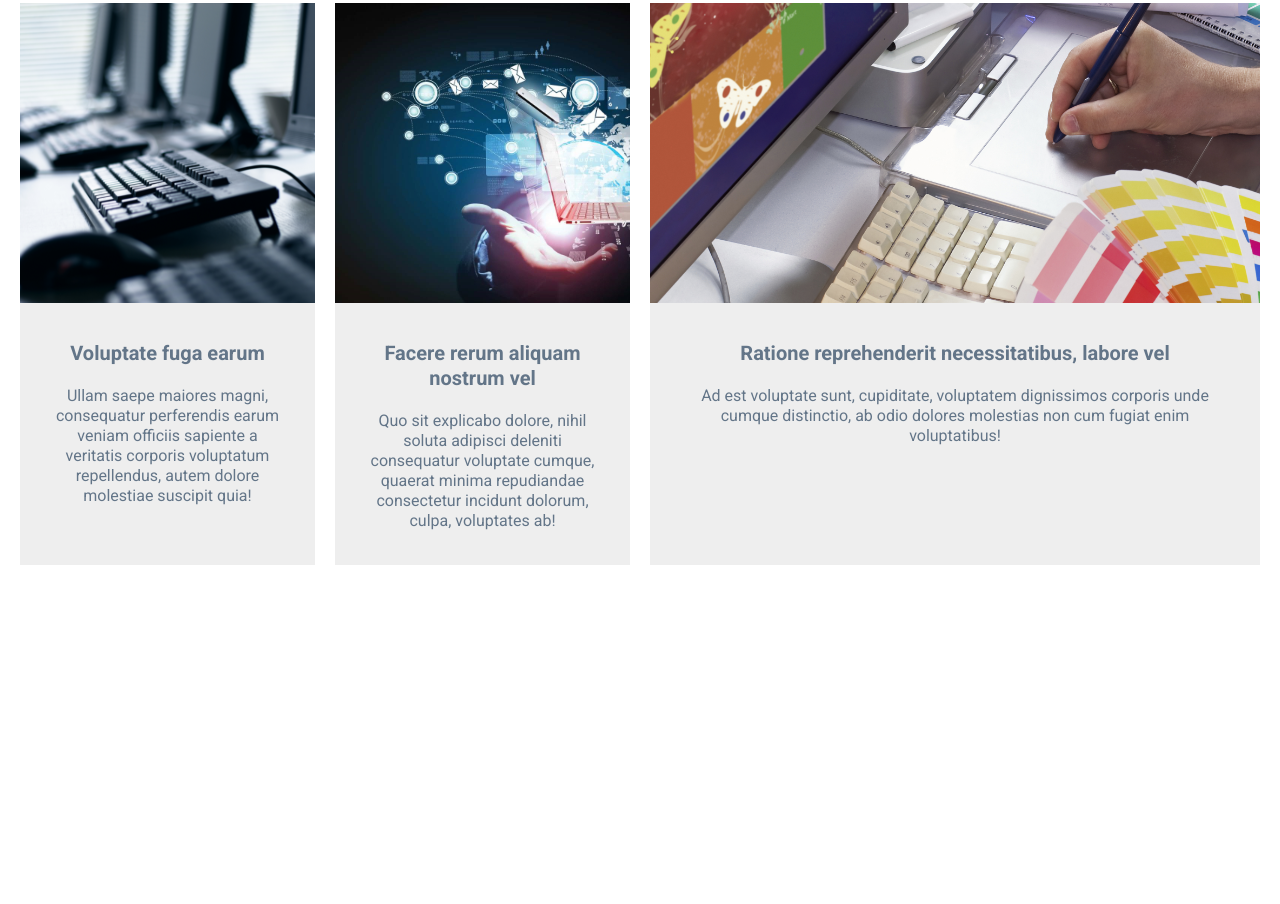
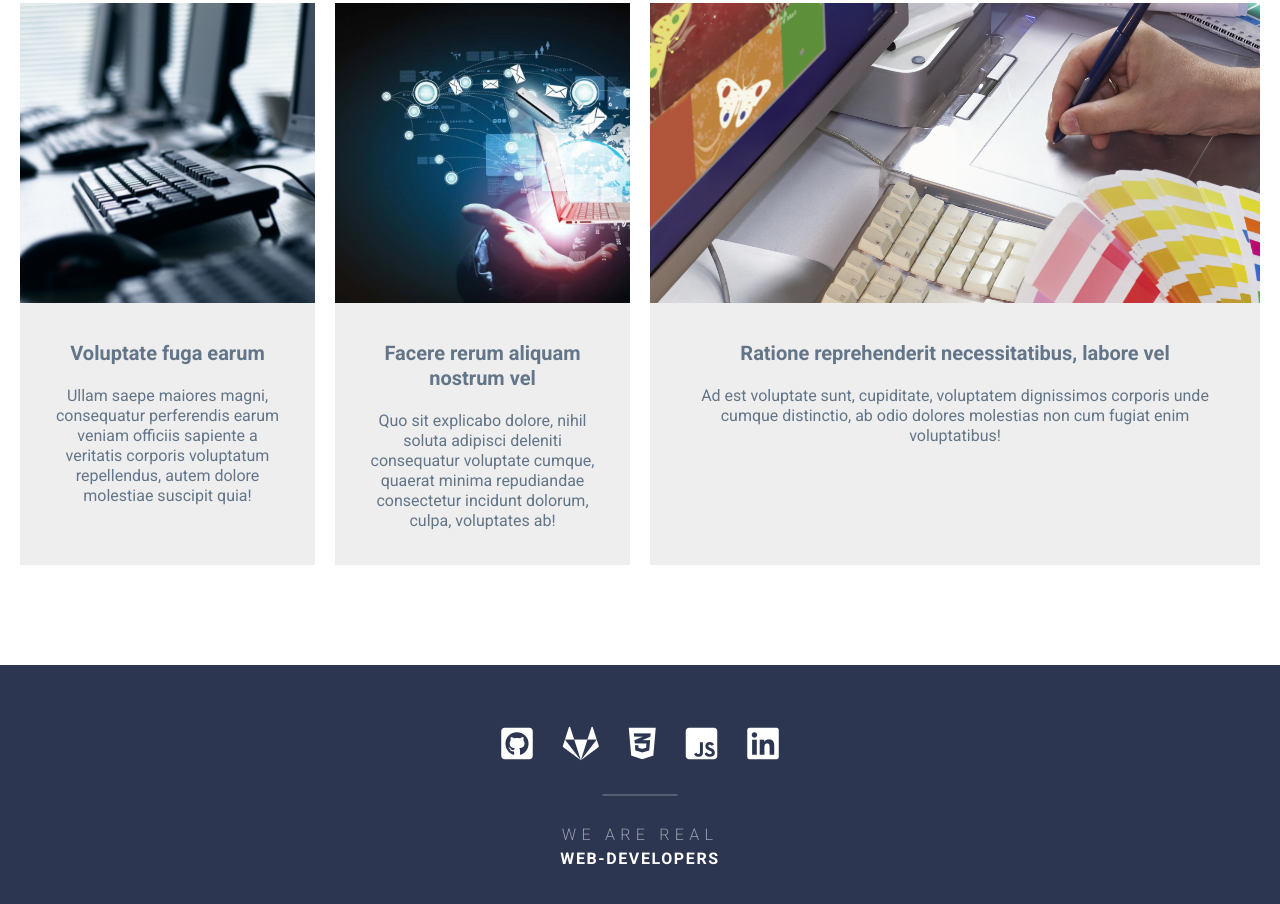
Before and after one commit to teresik/final_project, a website: page index.html in a window 1280 px wide. Shown: the part 3319-4223 px from the top of the page. Before the commit the page ends 3984 px from the top, so only its background shows below. Drawn offline with Linux system fonts and the light colour scheme.

Commit message:
Fix SCSS formatting and add footer component styles
Updated SCSS files to ensure consistent formatting and indentation. Introduced styles for the footer component, including layout, social links, and copyright sections. Minified CSS was regenerated to reflect these changes.

```diff
--- a/index.html
+++ b/index.html
@@ -7,7 +7,7 @@
   <link rel="shortcut icon" href="assets/img/favicon.png" type="image/png">
   <link rel="preconnect" href="https://fonts.googleapis.com">
   <link rel="preconnect" href="https://fonts.gstatic.com" crossorigin>
-  <link href="https://fonts.googleapis.com/css2?family=Roboto+Slab:wght@100..900&family=Roboto:ital,wght@0,100..900;1,100..900&display=swap" rel="stylesheet">
+  <link href="https://fonts.googleapis.com/css2?family=Roboto+Slab:wght@100..900&family=Roboto:ital,wght@0,100..900&display=swap" rel="stylesheet">
   <link rel="stylesheet" href="assets/vendors/@fortawesome/fontawesome-free/css/all.min.css">
   <link rel="stylesheet" href="assets/css/style.css">
   <title>GRID-TEMPLATE</title>
@@ -293,6 +293,36 @@
 </main>
 
 <footer class="footer">
+  <div class="footer__container">
+<!--    socials-->
+    <div class="footer__socials">
+
+      <a class="footer__socials-link" href="" aria-label="GitHub профіль">
+        <i class="fab fa-github-square" aria-hidden="true"></i>
+      </a>
+
+      <a class="footer__socials-link" href="" aria-label="GitLab профіль">
+        <i class="fab fa-gitlab" aria-hidden="true"></i>
+      </a>
+
+      <a class="footer__socials-link" href="" aria-label="CSS3 сторінка">
+        <i class="fab fa-css3-alt" aria-hidden="true"></i>
+      </a>
+
+      <a class="footer__socials-link" href="" aria-label="JavaScript сторінка">
+        <i class="fab fa-js-square" aria-hidden="true"></i>
+      </a>
+
+      <a class="footer__socials-link" href="" aria-label="LinkedIn профіль">
+        <i class="fab fa-linkedin" aria-hidden="true"></i>
+      </a>
+    </div>
+
+    <div class="footer__copyright">
+      <span class="footer__copyright-first">WE ARE REAL</span>
+      <span class="footer__copyright-second">WEB-DEVELOPERS</span>
+    </div>
+  </div>
 </footer>
 
   <script src="assets/vendors/jquery/jquery.min.js"></script>
--- a/src/scss/components/footer/_footer.scss
+++ b/src/scss/components/footer/_footer.scss
@@ -1 +1,84 @@
 @use "../../abstracts" as *;
+
+.footer {
+  display: flex;
+  align-items: center;
+  justify-content: center;
+
+  min-height: 250px;
+  padding-top: $gap-x3;
+  padding-bottom: $gap-x3;
+
+  background-color: $color-primary;
+
+  &__container {
+    @extend %container;
+  }
+
+  &__socials {
+    position: relative;
+
+    display: flex;
+    flex-wrap: wrap;
+    justify-content: center;
+
+    margin-bottom: $gap-x3;
+
+    font-size: 2.25rem;
+
+    gap: $gap $gap-lg;
+
+    &-link {
+      transition: color 0.3s;
+
+      color: $color-white;
+
+      &:hover {
+        color: $color-accent;
+      }
+    }
+
+    &::before {
+      position: absolute;
+      bottom: -$gap-lg;
+      left: 50%;
+
+      display: block;
+
+      width: 75px;
+      height: 2px;
+
+      content: "";
+      transform: translateX(-50%);
+
+      background-color: rgba($color-white, 0.2);
+    }
+  }
+
+  &__copyright {
+    text-align: center;
+    text-transform: uppercase;
+
+    &-first {
+      display: block;
+
+      margin-bottom: 5px;
+
+      letter-spacing: 0.33em;
+
+      color: rgba($color-white, 0.5);
+
+      font-weight: 300;
+    }
+
+    &-second {
+      display: block;
+
+      letter-spacing: 0.1em;
+
+      color: $color-white;
+
+      font-weight: 700;
+    }
+  }
+}
--- a/src/scss/components/posts/_posts.scss
+++ b/src/scss/components/posts/_posts.scss
@@ -11,7 +11,6 @@
     display: grid;
 
     gap: $gap;
-
     @include lg-min {
       grid-template-areas: "a1 a1 a2 a3" "a4 a5 a6 a6";
       grid-template-columns: repeat(4, 1fr);
--- a/src/scss/components/posts/_posts__item.scss
+++ b/src/scss/components/posts/_posts__item.scss
@@ -26,9 +26,12 @@
 
   &-image {
     display: block;
-		transition: transform 0.3s;
+
     width: 100%;
     height: 100%;
+
+    transition: transform 0.3s;
+
     object-fit: cover;
   }
 
```
Also changed, not shown: assets/css/style.css, assets/css/style.min.css. Lines whose indentation alone changed are shown as unchanged.
